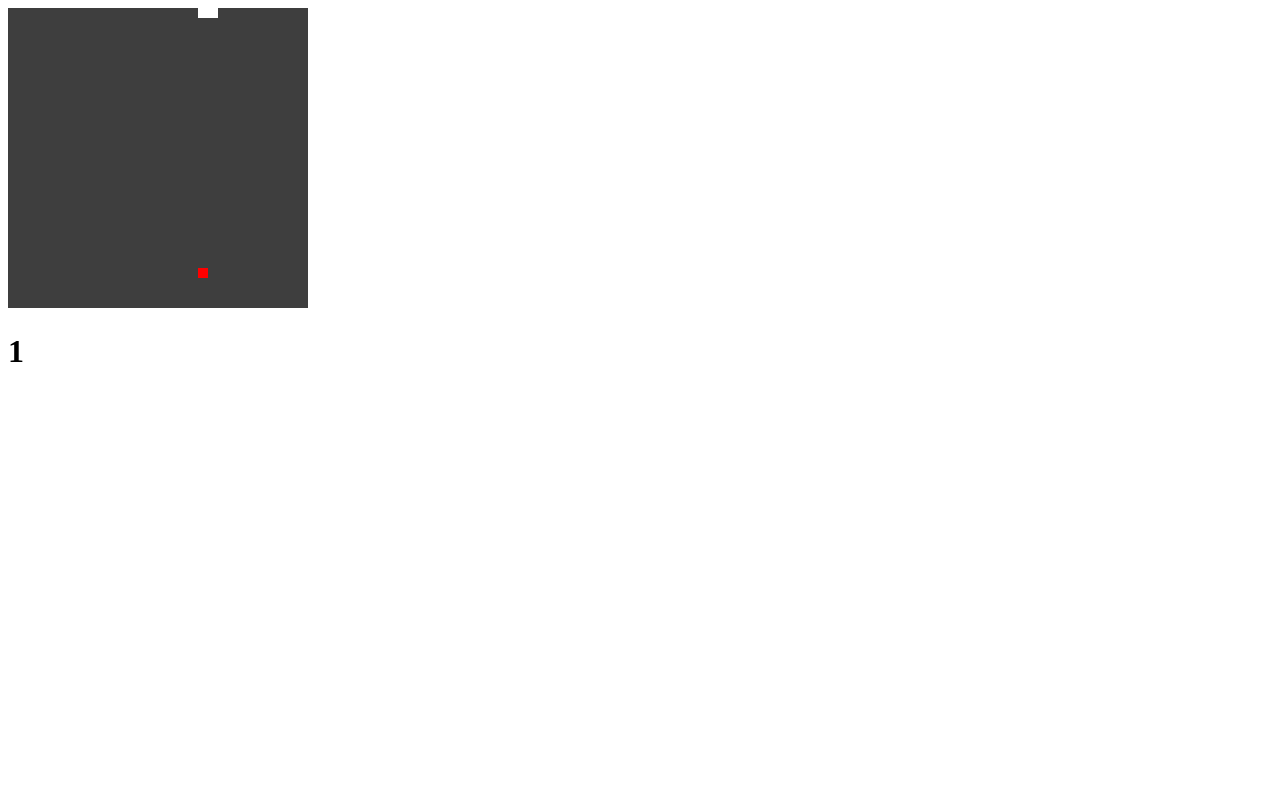
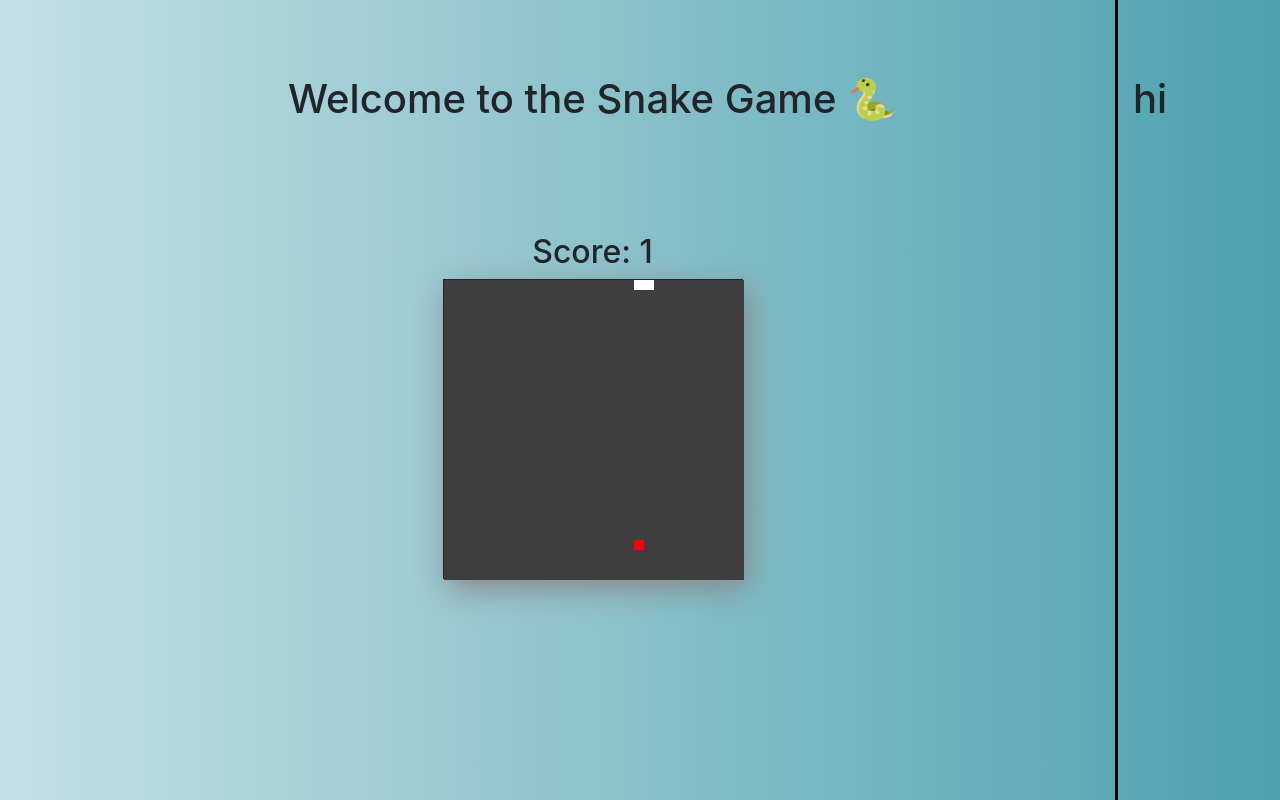
Before and after one commit to klmui/Snake-Game, a plain HTML site: page index.html in a window 1280 px wide. Drawn offline with nearby package versions, Linux system fonts and the light colour scheme.

Commit message:
Add style

```diff
--- a/draw.js
+++ b/draw.js
@@ -26,7 +26,7 @@ var snake;
     }
 
     snake.checkCollision();
-    document.querySelector('.score').innerText = snake.total;
+    document.querySelector('.score').innerText = "Score: " + snake.total;
   }, 250);
 }());
 
--- a/index.css
+++ b/index.css
@@ -1,3 +1,37 @@
+body {
+  background: #4CA1AF;  /* fallback for old browsers */
+  background: -webkit-linear-gradient(to right, #C4E0E5, #4CA1AF);  /* Chrome 10-25, Safari 5.1-6 */
+  background: linear-gradient(to right, #C4E0E5, #4CA1AF); /* W3C, IE 10+/ Edge, Firefox 16+, Chrome 26+, Opera 12+, Safari 7+ */
+  font-family: 'Comic sans MS';
+}
+
 canvas {
   background-color: #3e3e3e;
 }
+
+.canvasContainer {
+  margin: 0px auto;
+  width: 300px;
+  height: 300px;
+  border: 1px solid;
+  box-shadow: 5px 10px 30px #888888;
+}
+
+.welcomeText {
+  text-align: center;
+  margin-top: 75px;
+  margin-bottom: 110px;
+}
+
+.score {
+  text-align: center;
+}
+
+.sideCol {
+  border-left: 3px solid black;
+  height: 100vh;
+}
+
+.sideContent {
+  margin-top: 75px;
+}
--- a/index.html
+++ b/index.html
@@ -1,19 +1,42 @@
-<!DOCTYPE html>
+<!DOCTYPE html lang="en">
 <html>
   <head>
+    <!-- Required meta tags -->
     <meta charset="utf-8">
-    <meta http-equiv="X-UA-Compatible" content="IE=edge">
+    <meta name="viewport" content="width=device-width, initial-scale=1, shrink-to-fit=no">
       <title>Snake Game</title>
     <meta name="description" content="">
     <meta name="viewport" content="width=device-width, initial-scale=1">
     <link rel="stylesheet" href="index.css">
     <link rel="icon" href="favicon.ico">
+     <!-- Bootstrap CSS -->
+     <link rel="stylesheet" href="https://stackpath.bootstrapcdn.com/bootstrap/4.3.1/css/bootstrap.min.css" integrity="sha384-ggOyR0iXCbMQv3Xipma34MD+dH/1fQ784/j6cY/iJTQUOhcWr7x9JvoRxT2MZw1T" crossorigin="anonymous">
   </head>
   <body>
-    <canvas class="canvas" height="300" width="300">
-    </canvas>
-    <h1 class="score"></h1>
+    <div class="container">
+      <div class="row">
+        <div class="col-11">
+          <h1 class="welcomeText">Welcome to the Snake Game 🐍</h1>
+          <h2 class="score"></h2>
+          <div class="canvasContainer">
+            <canvas class="canvas" height="300" width="300"></canvas>
+          </div>
+        </div>
+
+        <div class="col-1 sideCol">
+          <div class="sideContent">
+            <h1>hi</h1>
+          </div>
+        </div>
+      </div>
+    </div>
   </body>
+  <!-- Optional JavaScript -->
+  <!-- jQuery first, then Popper.js, then Bootstrap JS -->
+  <script src="https://code.jquery.com/jquery-3.3.1.slim.min.js" integrity="sha384-q8i/X+965DzO0rT7abK41JStQIAqVgRVzpbzo5smXKp4YfRvH+8abtTE1Pi6jizo" crossorigin="anonymous"></script>
+  <script src="https://cdnjs.cloudflare.com/ajax/libs/popper.js/1.14.7/umd/popper.min.js" integrity="sha384-UO2eT0CpHqdSJQ6hJty5KVphtPhzWj9WO1clHTMGa3JDZwrnQq4sF86dIHNDz0W1" crossorigin="anonymous"></script>
+  <script src="https://stackpath.bootstrapcdn.com/bootstrap/4.3.1/js/bootstrap.min.js" integrity="sha384-JjSmVgyd0p3pXB1rRibZUAYoIIy6OrQ6VrjIEaFf/nJGzIxFDsf4x0xIM+B07jRM" crossorigin="anonymous"></script>
+
   <script type="text/javascript" src="fruit.js"></script>
   <script type="text/javascript" src="snake.js"></script>
   <script type="text/javascript" src="draw.js"></script>
```
